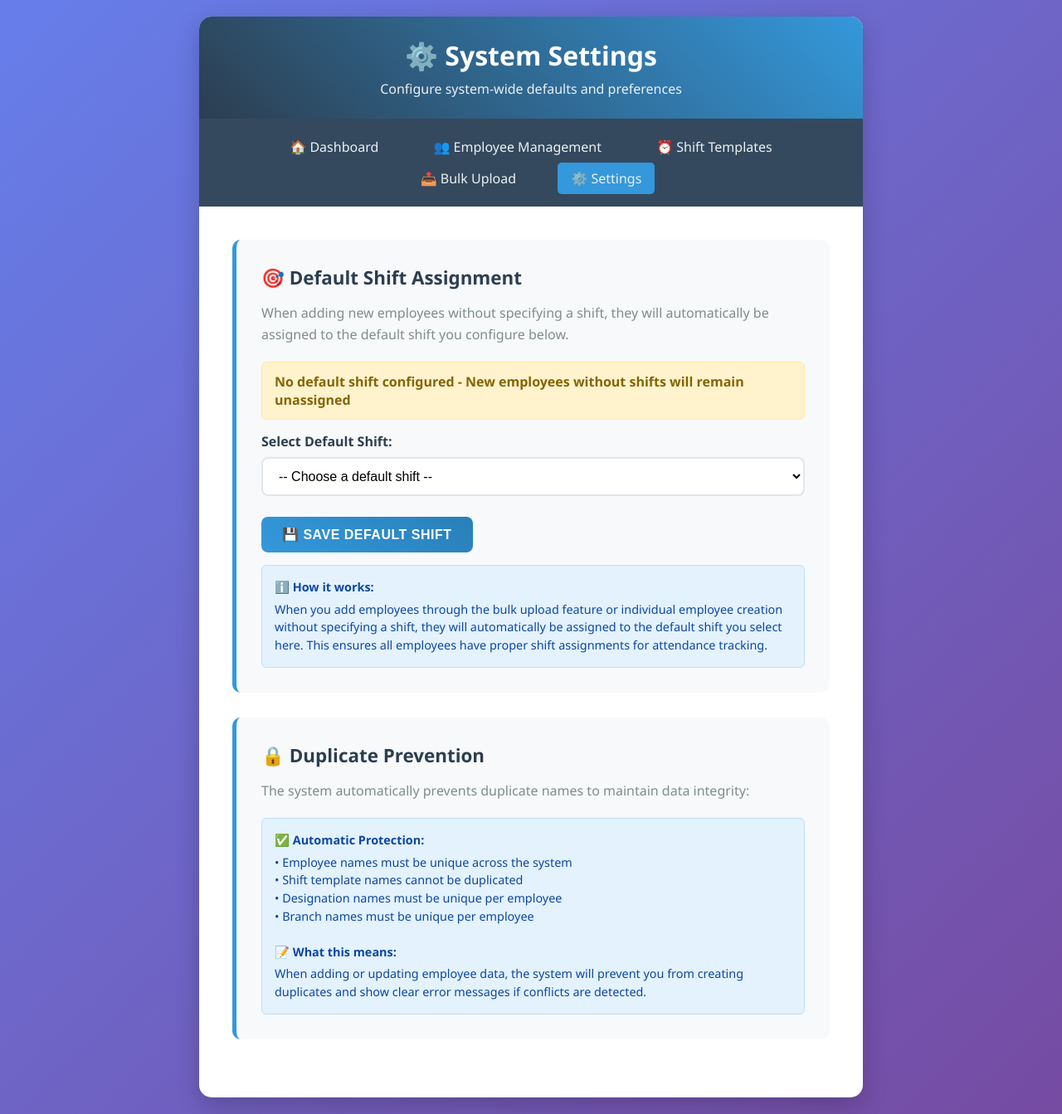
After one commit to ethanchristoff/Finger-Scanner-ZKTeco-Wrapper, a Flask app: page /settings in a window 1280 px wide. The commit adds this page. Shown: the whole page at 83% size. Run offline with Flask 3, Linux system fonts and the light colour scheme; data that the repository does not hold is empty.

Commit message:
FEATURE: Updated shift template to have default shifts

```diff
--- a/app.py
+++ b/app.py
@@ -25,6 +25,7 @@ from adms_wrapper.core.db_queries import (
     delete_user_shift_mapping,
     get_attendences,
     get_comprehensive_employee_data,
+    get_default_shift,
     get_device_branch_mappings,
     get_device_logs,
     get_employee_branch_mappings,
@@ -32,9 +33,12 @@ from adms_wrapper.core.db_queries import (
     get_employee_name_mappings,
     get_finger_log,
     get_migrations,
+    get_setting,
     get_shift_templates,
     get_user_shift_mappings,
     get_users,
+    set_default_shift,
+    set_setting,
     update_comprehensive_employee,
 )
 from adms_wrapper.core.excel_logic import generate_attendance_summary, write_excel
@@ -943,6 +947,41 @@ def bulk_employee_upload() -> Any:
     return render_template("bulk_employee_upload.html")
 
 
+@app.route("/settings", methods=["GET", "POST"])
+def settings() -> Any:
+    """Manage system settings like default shift."""
+    if request.method == "POST":
+        action = request.form.get("action")
+
+        if action == "set_default_shift":
+            default_shift = request.form.get("default_shift")
+
+            if not default_shift:
+                flash("Please select a default shift", "error")
+                return redirect(url_for("settings"))
+
+            try:
+                set_default_shift(default_shift)
+                flash(f"Default shift set to '{default_shift}' successfully!", "success")
+            except Exception as e:
+                flash(f"Error setting default shift: {e!s}", "error")
+
+        return redirect(url_for("settings"))
+
+    # GET request - show settings form
+    try:
+        current_default_shift = get_default_shift()
+        all_shifts = get_shift_templates()
+    except Exception as e:
+        flash(f"Error loading settings: {e!s}", "error")
+        current_default_shift = None
+        all_shifts = []
+
+    return render_template("settings.html",
+                         current_default_shift=current_default_shift,
+                         all_shifts=all_shifts)
+
+
 if __name__ == "__main__":
     ensure_directories_exist()
     app.run(host="0.0.0.0", port=5000, debug=False, use_reloader=False)
--- a/templates/dashboard.html
+++ b/templates/dashboard.html
@@ -391,6 +391,9 @@
                         <a href="/unified_management" class="btn btn-primary">
                             <span>🎛️</span> Management Center
                         </a>
+                        <a href="/settings" class="btn btn-secondary" style="background: linear-gradient(135deg, #6c757d 0%, #495057 100%);">
+                            <span>⚙️</span> Settings
+                        </a>
                     </div>
                     <div style="margin-top: 12px; font-size: 0.8rem; color: #a0aec0; text-align: center;">
                         <span style="color: #e53e3e;">*</span> Start Date and End Date are required for Excel downloads
--- /dev/null
+++ b/templates/settings.html
@@ -0,0 +1,306 @@
+<!DOCTYPE html>
+<html lang="en">
+<head>
+    <meta charset="UTF-8">
+    <meta name="viewport" content="width=device-width, initial-scale=1.0">
+    <title>System Settings - Employee Management</title>
+    <style>
+        * { margin: 0; padding: 0; box-sizing: border-box; }
+
+        body {
+            font-family: 'Segoe UI', Tahoma, Geneva, Verdana, sans-serif;
+            background: linear-gradient(135deg, #667eea 0%, #764ba2 100%);
+            min-height: 100vh;
+            padding: 20px;
+        }
+
+        .container {
+            max-width: 800px;
+            margin: 0 auto;
+            background: white;
+            border-radius: 15px;
+            box-shadow: 0 10px 30px rgba(0,0,0,0.2);
+            overflow: hidden;
+        }
+
+        .header {
+            background: linear-gradient(45deg, #2c3e50, #3498db);
+            color: white;
+            padding: 25px 30px;
+            text-align: center;
+        }
+
+        .header h1 {
+            font-size: 2rem;
+            margin-bottom: 8px;
+            font-weight: 600;
+        }
+
+        .header p {
+            opacity: 0.9;
+            font-size: 1rem;
+        }
+
+        .nav-links {
+            background: #34495e;
+            padding: 15px 30px;
+            text-align: center;
+        }
+
+        .nav-links a {
+            color: #ecf0f1;
+            text-decoration: none;
+            margin: 0 15px;
+            padding: 8px 16px;
+            border-radius: 5px;
+            transition: all 0.3s ease;
+            display: inline-block;
+        }
+
+        .nav-links a:hover {
+            background: #3498db;
+            transform: translateY(-2px);
+        }
+
+        .content {
+            padding: 40px;
+        }
+
+        .settings-section {
+            background: #f8f9fa;
+            border-radius: 10px;
+            padding: 30px;
+            margin-bottom: 30px;
+            border-left: 5px solid #3498db;
+        }
+
+        .settings-section h3 {
+            color: #2c3e50;
+            margin-bottom: 15px;
+            font-size: 1.4rem;
+            font-weight: 600;
+        }
+
+        .settings-section p {
+            color: #7f8c8d;
+            margin-bottom: 20px;
+            line-height: 1.6;
+        }
+
+        .form-group {
+            margin-bottom: 25px;
+        }
+
+        .form-group label {
+            display: block;
+            margin-bottom: 8px;
+            font-weight: 600;
+            color: #2c3e50;
+        }
+
+        .form-group select {
+            width: 100%;
+            padding: 12px 15px;
+            border: 2px solid #e0e6ed;
+            border-radius: 8px;
+            font-size: 1rem;
+            background: white;
+            transition: all 0.3s ease;
+        }
+
+        .form-group select:focus {
+            outline: none;
+            border-color: #3498db;
+            box-shadow: 0 0 0 3px rgba(52, 152, 219, 0.1);
+        }
+
+        .current-setting {
+            background: #e8f5e8;
+            border: 1px solid #c3e6c3;
+            color: #2d5a2d;
+            padding: 12px 15px;
+            border-radius: 6px;
+            font-weight: 600;
+            margin-bottom: 15px;
+        }
+
+        .current-setting.none {
+            background: #fff3cd;
+            border: 1px solid #ffeaa7;
+            color: #856404;
+        }
+
+        .btn {
+            background: linear-gradient(45deg, #3498db, #2980b9);
+            color: white;
+            border: none;
+            padding: 12px 25px;
+            border-radius: 8px;
+            cursor: pointer;
+            font-size: 1rem;
+            font-weight: 600;
+            transition: all 0.3s ease;
+            text-transform: uppercase;
+            letter-spacing: 0.5px;
+        }
+
+        .btn:hover {
+            transform: translateY(-2px);
+            box-shadow: 0 5px 15px rgba(52, 152, 219, 0.4);
+        }
+
+        .btn:active {
+            transform: translateY(0);
+        }
+
+        .btn:disabled {
+            background: #bdc3c7;
+            cursor: not-allowed;
+            transform: none;
+            box-shadow: none;
+        }
+
+        .flash-messages {
+            margin-bottom: 25px;
+        }
+
+        .alert {
+            padding: 15px 20px;
+            margin-bottom: 15px;
+            border-radius: 8px;
+            font-weight: 500;
+            display: flex;
+            align-items: center;
+        }
+
+        .alert-success {
+            background: #d4edda;
+            color: #155724;
+            border: 1px solid #c3e6cb;
+        }
+
+        .alert-error {
+            background: #f8d7da;
+            color: #721c24;
+            border: 1px solid #f5c6cb;
+        }
+
+        .alert::before {
+            content: '✓';
+            margin-right: 10px;
+            font-weight: bold;
+            font-size: 1.2rem;
+        }
+
+        .alert-error::before {
+            content: '✗';
+        }
+
+        .info-box {
+            background: #e3f2fd;
+            border: 1px solid #bbdefb;
+            color: #0d47a1;
+            padding: 15px;
+            border-radius: 6px;
+            margin-top: 15px;
+            font-size: 0.9rem;
+            line-height: 1.5;
+        }
+
+        .info-box strong {
+            display: block;
+            margin-bottom: 5px;
+        }
+    </style>
+</head>
+<body>
+    <div class="container">
+        <div class="header">
+            <h1>⚙️ System Settings</h1>
+            <p>Configure system-wide defaults and preferences</p>
+        </div>
+
+        <div class="nav-links">
+            <a href="/">🏠 Dashboard</a>
+            <a href="/unified_management">👥 Employee Management</a>
+            <a href="/shift_templates">⏰ Shift Templates</a>
+            <a href="/bulk_employee_upload">📤 Bulk Upload</a>
+            <a href="/settings" style="background: #3498db;">⚙️ Settings</a>
+        </div>
+
+        <div class="content">
+            {% with messages = get_flashed_messages(with_categories=true) %}
+                {% if messages %}
+                    <div class="flash-messages">
+                        {% for category, message in messages %}
+                            <div class="alert alert-{{ 'success' if category == 'success' else 'error' }}">
+                                {{ message }}
+                            </div>
+                        {% endfor %}
+                    </div>
+                {% endif %}
+            {% endwith %}
+
+            <div class="settings-section">
+                <h3>🎯 Default Shift Assignment</h3>
+                <p>When adding new employees without specifying a shift, they will automatically be assigned to the default shift you configure below.</p>
+
+                {% if current_default_shift %}
+                    <div class="current-setting">
+                        <strong>Current Default Shift:</strong> {{ current_default_shift }}
+                    </div>
+                {% else %}
+                    <div class="current-setting none">
+                        <strong>No default shift configured</strong> - New employees without shifts will remain unassigned
+                    </div>
+                {% endif %}
+
+                <form method="POST">
+                    <input type="hidden" name="action" value="set_default_shift">
+
+                    <div class="form-group">
+                        <label for="default_shift">Select Default Shift:</label>
+                        <select name="default_shift" id="default_shift" required>
+                            <option value="">-- Choose a default shift --</option>
+                            {% for shift in all_shifts %}
+                                <option value="{{ shift.shift_name }}"
+                                        {% if shift.shift_name == current_default_shift %}selected{% endif %}>
+                                    {{ shift.shift_name }} ({{ shift.shift_start }} - {{ shift.shift_end }})
+                                </option>
+                            {% endfor %}
+                        </select>
+                    </div>
+
+                    <button type="submit" class="btn">
+                        💾 Save Default Shift
+                    </button>
+                </form>
+
+                <div class="info-box">
+                    <strong>ℹ️ How it works:</strong>
+                    When you add employees through the bulk upload feature or individual employee creation without specifying a shift,
+                    they will automatically be assigned to the default shift you select here. This ensures all employees have
+                    proper shift assignments for attendance tracking.
+                </div>
+            </div>
+
+            <div class="settings-section">
+                <h3>🔒 Duplicate Prevention</h3>
+                <p>The system automatically prevents duplicate names to maintain data integrity:</p>
+
+                <div class="info-box">
+                    <strong>✅ Automatic Protection:</strong>
+                    • Employee names must be unique across the system<br>
+                    • Shift template names cannot be duplicated<br>
+                    • Designation names must be unique per employee<br>
+                    • Branch names must be unique per employee<br><br>
+
+                    <strong>📝 What this means:</strong>
+                    When adding or updating employee data, the system will prevent you from creating
+                    duplicates and show clear error messages if conflicts are detected.
+                </div>
+            </div>
+        </div>
+    </div>
+</body>
+</html>
```
Also changed, not shown: adms_wrapper/core/db_queries.py (+107 -11 lines).
